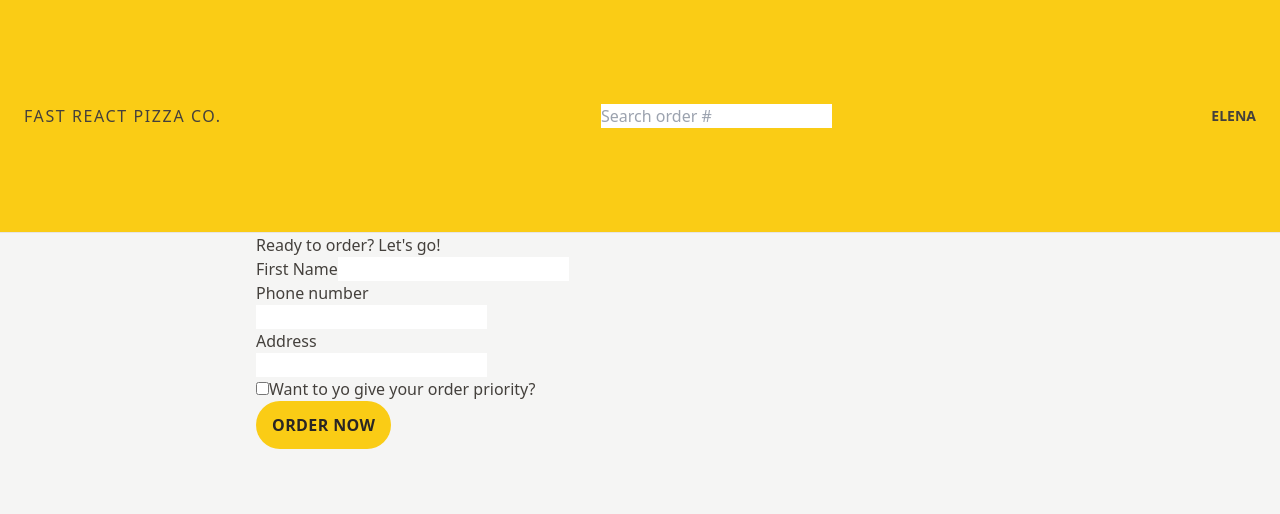
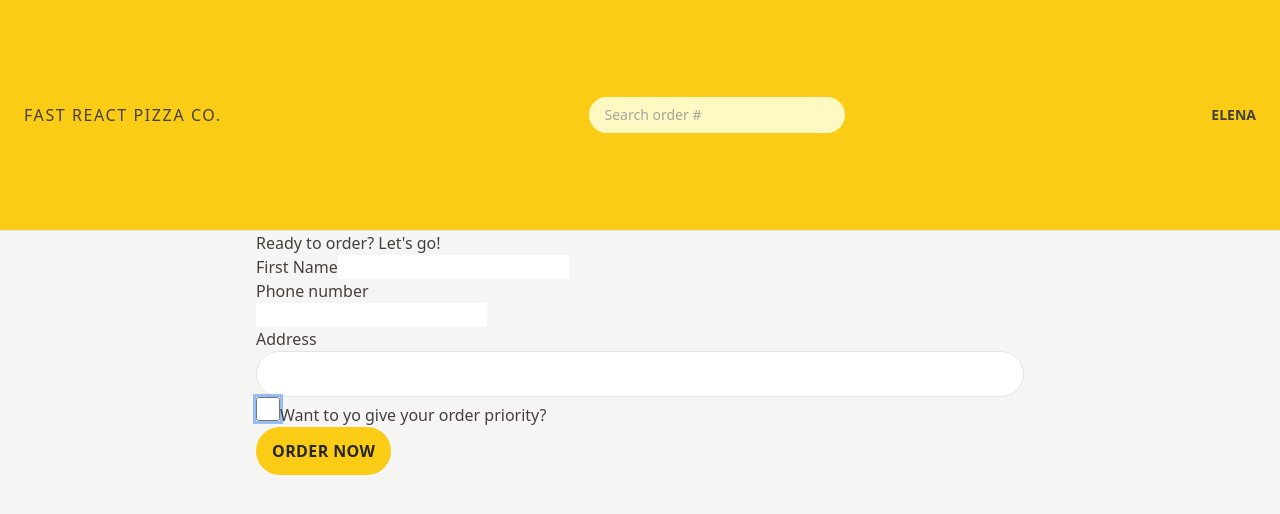
Before and after one commit to elenaharan/fast-react-pizza, a React (Vite) app: page /order/new in a window 1280 px wide. Shown: the top 514 px of the page. Built offline with nearby package versions, Linux system fonts and the light colour scheme.

Commit message:
Styling form elements

```diff
--- a/src/features/order/CreateOrder.jsx
+++ b/src/features/order/CreateOrder.jsx
@@ -72,12 +72,14 @@
               type="text"
               name="address"
               required
+              className="rounded-full border border-stone-200 px-4 py-2 text-sm transition-all duration-300 focus:outline-none focus:ring focus:ring-yellow-400 w-full md:px-6 md:py-3"
             />
           </div>
         </div>
 
         <div>
           <input
+          className="h-6 w-6 accent-yellow-400 focus:outline-none focus: ring focus:ring-yellow-400 focus-ring-offset-2"
             type="checkbox"
             name="priority"
             id="priority"
--- a/src/features/order/searchOrder.jsx
+++ b/src/features/order/searchOrder.jsx
@@ -19,6 +19,7 @@
         placeholder="Search order #"
         value={query}
         onChange={(e) => setQuery(e.target.value)}
+        className="rounded-full px-4 py-2 text-sm bg-yellow-100 placeholder:text-stone-400 w-28 sm:w-64 sm:focus:w-72 transition-all duration-300 focus:outline-none focus:ring focus:ring-yellow-500 focus:ring-opacity-50"
       />
     </form>
   );
```
